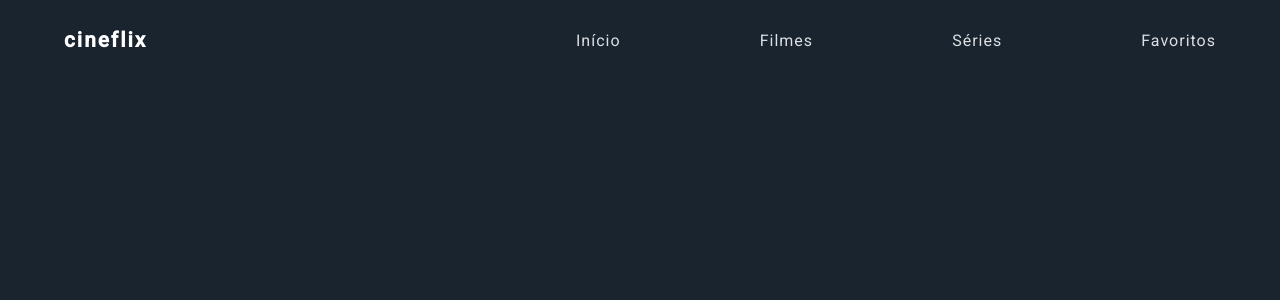
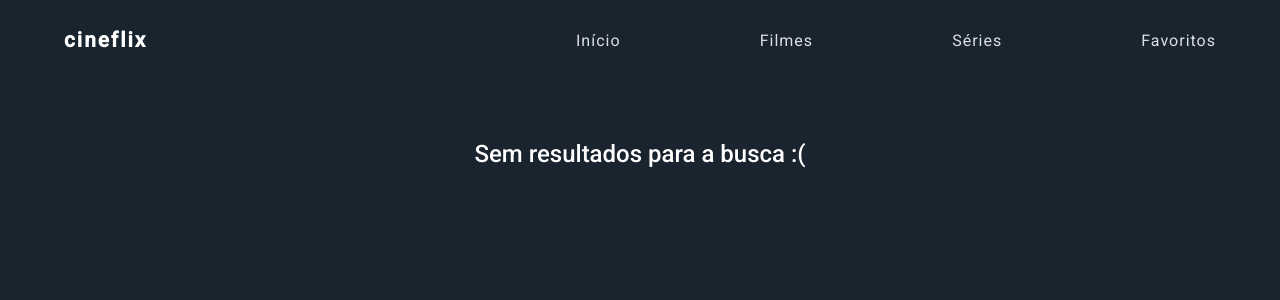
Before and after one commit to Rafael-Arruda/cineflix, a React (Create React App) app: page /search/1/1 in a window 1280 px wide. Shown: the top 300 px of the page. Built offline with nearby package versions, Linux system fonts and the light colour scheme.

Commit message:
Página Home

```diff
--- /dev/null
+++ b/src/components/FeaturedHome/index.js
@@ -0,0 +1,20 @@
+import React, {useState} from "react";
+import {Link} from 'react-router-dom';
+import {Container} from './style';
+
+function Featured({type, item}) {
+
+    return(
+        <Container background={item.backdrop_path}>
+            <div className="featured--vertical">
+                <div className="featured--horizontal">
+                    <div className="featured--name">{type === 'movie'? item.title : item.name}</div>
+                    <Link to={`/details/${type}/${item.id}`}>Saiba mais</Link>
+                </div>
+            </div>
+        </Container>
+
+    )
+}
+
+export default Featured;
--- /dev/null
+++ b/src/components/FeaturedHome/style.js
@@ -0,0 +1,49 @@
+import styled from "styled-components";
+
+export const Container = styled.div`
+    width: 100%;
+    height: 90vh;
+    background-size: cover;
+    background-position: center 30%;
+    background-repeat: no-repeat;
+    background-image: ${props => props.background ? `url(https://image.tmdb.org/t/p/original${props.background})` : ``};
+
+    .featured--vertical {
+        width: inherit;
+        height: inherit;
+        background: linear-gradient(to top, #1a242f, transparent, #1a242f);
+    }
+
+    .featured--horizontal {
+        width: inherit;
+        height: inherit;
+        padding: 50px 5%;
+        color: #fff;
+        background: linear-gradient(to right, #1a242f, transparent, #1a242f);
+        position: relative;
+        display: flex;
+        flex-direction: column;
+        justify-content: center;
+        gap: 10px;
+
+        .featured--name {
+            font-size: 4.2em;
+        }
+
+        a {
+            width: 140px;
+            text-align: center;
+            border: 0;
+            border-radius: 2px;
+            font-size: 1em;
+            font-weight: 400;
+            padding: 10px 20px;
+            color: #fff;
+            background-color: #0f79af;
+            cursor: pointer;
+        }
+
+
+    }
+
+`;
--- a/src/pages/Home/index.js
+++ b/src/pages/Home/index.js
@@ -1,8 +1,8 @@
 import React, { useEffect, useState } from "react";
 import {Container} from './style';
-import Featured from '../../components/Featured';
-import Footer from '../../components/Footer';
-import ListRow from '../../components/ListRow';
+import FeaturedHome from '../../components/FeaturedHome';
+
+import Loader from '../../components/Loader';
 
 import api from '../../services/api';
 
@@ -10,6 +10,7 @@ function Home(){
 
     const [movies, setMovies] = useState([]);
     const [featuredData, setFeaturedData] = useState(null);
+    const [loading, setLoading] = useState(true);
 
     useEffect(() => {
         async function loadAll() {
@@ -37,6 +38,7 @@ function Home(){
 
             setMovies(list);
             setFeaturedData(movieChosenInfo.data);
+            setLoading(false);
 
         }
 
@@ -45,17 +47,20 @@ function Home(){
 
 
     return(
-        <Container>
 
-            {featuredData &&
-                <Featured type='movie' item={featuredData}/>
+        <>
+            {loading?
+                <Loader/>
+            :
+                <Container>
+
+                    {featuredData &&
+                        <FeaturedHome type='movie' item={featuredData}/>
+                    }
+
+                </Container>
             }
-
-            <ListRow type='movie' title='Lançados recentemente' list={movies}/>
-
-            <Footer/>
-
-        </Container>
+        </>
     )
 }
 
--- a/src/pages/Search/index.js
+++ b/src/pages/Search/index.js
@@ -61,6 +61,11 @@ export default function Search() {
                 <Loader/>
             :
                 <Container>
+                    {list.length === 0?
+                        <div className="without-results">
+                            <h2>Sem resultados para a busca :(</h2>
+                        </div>
+                    :
                         <div className="list">
                             {list.map((item, index) => {
 
@@ -82,6 +87,7 @@ export default function Search() {
                                 )
                             })}
                         </div>
+                    }
 
                 </Container>
             }
--- a/src/pages/Search/style.js
+++ b/src/pages/Search/style.js
@@ -2,6 +2,16 @@ import styled from "styled-components";
 
 export const Container = styled.div`
     width: 100%;
+
+    .without-results {
+        margin: 60px;
+        text-align: center;
+
+        h2 {
+            font-weight: 500;
+            color: #fff;
+        }
+    }
 
     .box-card {
         padding: 10px 15px;
@@ -36,7 +46,7 @@ export const Container = styled.div`
 
         p {
             font-size: 0.8em;
-            max-height: 70px;
+            /* max-height: 70px; */
             overflow: hidden;
         }
     }
```
Lines whose indentation alone changed are shown as unchanged.
